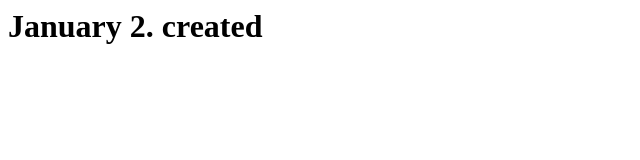
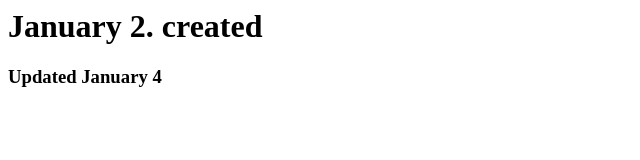
Before and after one commit to burkaldev/websideCICD, a plain HTML site: page index.html in a window 1280 px wide. Shown: the whole page, without its empty margins (0-640 px from the left). Drawn offline with Linux system fonts and the light colour scheme.

Commit message:
Update index.html

```diff
--- a/index.html
+++ b/index.html
@@ -3,6 +3,7 @@
 <body>
 
 <h1>January 2. created</h1>
+  <h3> Updated January 4</h3>
 
 </body>
 
```
